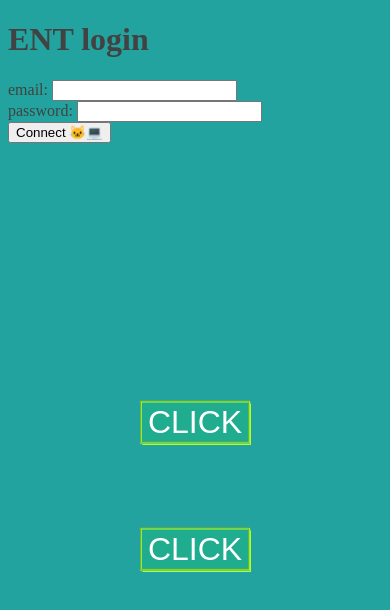
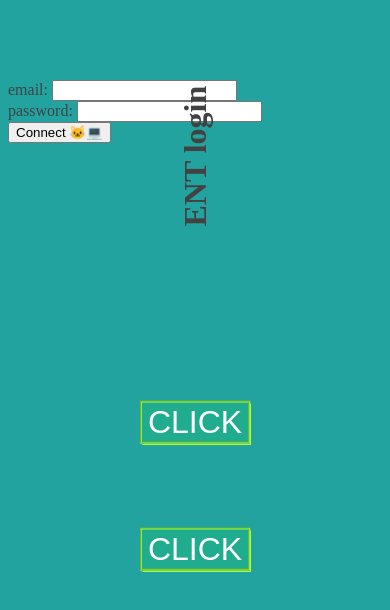
Before and after one commit to RayanBoughalia/CrashTest_WebSite, a plain HTML site: page index.html in a window 390 px wide. Drawn offline with Linux system fonts and the light colour scheme.

Commit message:
css changes

```diff
--- a/css/style.css
+++ b/css/style.css
@@ -42,5 +42,6 @@ form h1, label {
 	}
 	form h1, label {
 	color: #434242;
+	transform: rotate(-90deg);
 	}
 }
```
Also changed, not shown: 1 other file.
